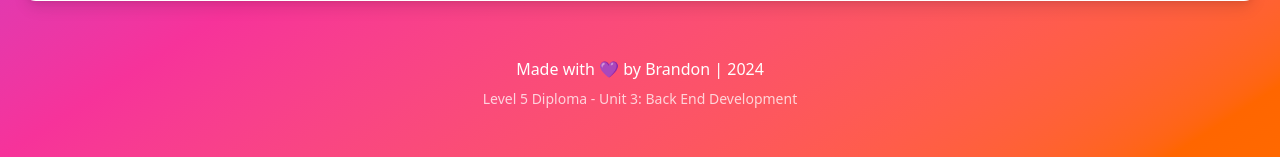
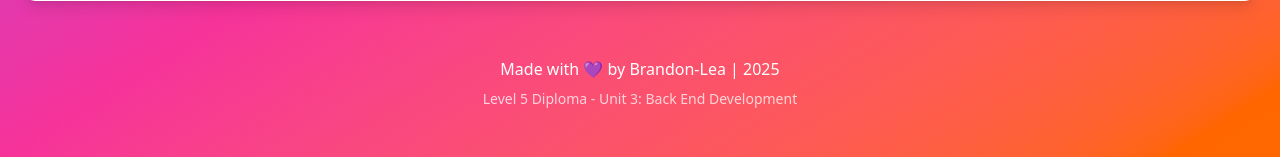
Before and after one commit to brandonlea/BrainDump, a Django app: page / in a window 1280 px wide. Shown: the part 663-820 px from the top of the page. Run offline with Django 5.2, Linux system fonts and the light colour scheme; data that the repository does not hold is empty; style sheets or scripts are compiled from the project's sources.

Commit message:
Fixed mistake of Year at the footer.

```diff
--- a/templates/base.html
+++ b/templates/base.html
@@ -92,7 +92,7 @@
 
         <!-- Footer with semantic HTML -->
         <footer class="text-center text-white mt-6 sm:mt-8 py-4 sm:py-6">
-            <p class="font-medium text-sm sm:text-base">Made with 💜 by Brandon | 2024</p>
+            <p class="font-medium text-sm sm:text-base">Made with 💜 by Brandon-Lea | 2025</p>
             <p class="text-xs sm:text-sm mt-2 opacity-75">Level 5 Diploma - Unit 3: Back End Development</p>
         </footer>
     </div>
```
